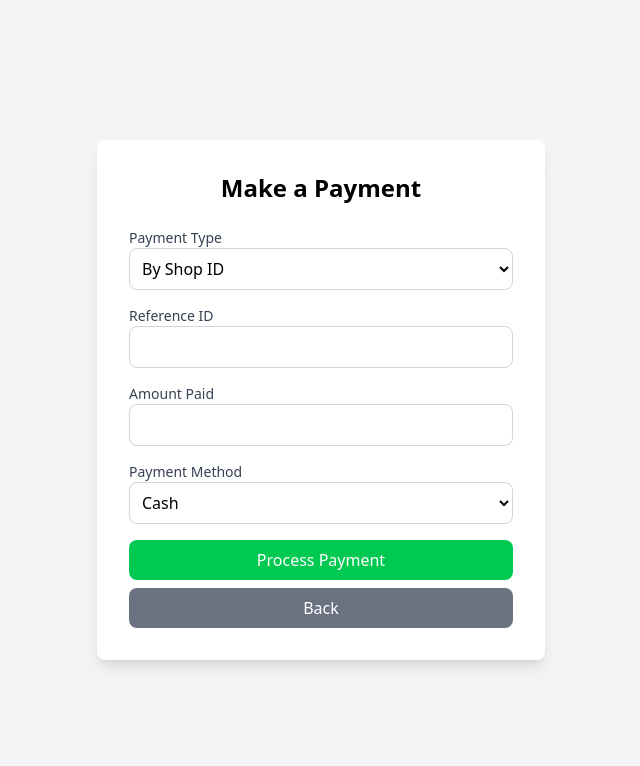
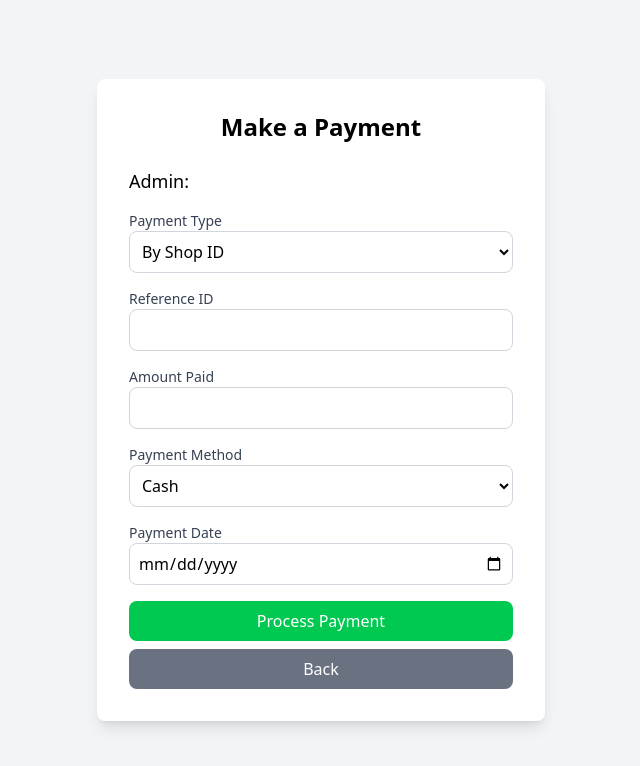
Before and after one commit to RashenThemiya/community, a React (Vite) app in the folder Frontend/: page /make-payment in a window 1280 px wide. Shown: the top 766 px of the page, without its empty margins (319-959 px from the left). Built offline with nearby package versions, Linux system fonts and the light colour scheme.

Commit message:
Update makePayment page

```diff
--- a/Frontend/src/pages/Payment/makePayment.jsx
+++ b/Frontend/src/pages/Payment/makePayment.jsx
@@ -1,15 +1,17 @@
 import { useState } from "react";
 import { useNavigate } from "react-router-dom";
+import ConfirmWrapper from "../../components/ConfirmWrapper"; // ✅ import ConfirmWrapper
+import { useAuth } from "../../context/AuthContext"; // ✅ import useAu
 import api from "../../utils/axiosInstance";
-import ConfirmWrapper from "../../components/ConfirmWrapper"; // ✅ import ConfirmWrapper
-
 const MakePayment = () => {
     const navigate = useNavigate();
+    const { name } = useAuth(); // ✅ Get admin's name from context
     const [paymentData, setPaymentData] = useState({
         referenceId: "",
         amountPaid: "",
         paymentMethod: "Cash",
         type: "shop",
+        paymentDate: "", // ✅ Add paymentDate to state
     });
     const [message, setMessage] = useState(null);
     const [error, setError] = useState(null);
@@ -24,10 +26,10 @@ const MakePayment = () => {
         setError(null);
         setMessage(null);
 
-        const { referenceId, amountPaid, paymentMethod, type } = paymentData;
+        const { referenceId, amountPaid, paymentMethod, type, paymentDate } = paymentData;
 
         // Basic validation
-        if (!referenceId.trim() || !amountPaid) {
+        if (!referenceId.trim() || !amountPaid || !paymentDate) {
             setError("Please fill all fields before submitting.");
             return;
         }
@@ -42,6 +44,8 @@ const MakePayment = () => {
             const response = await api.post(endpoint, {
                 amountPaid: parseFloat(amountPaid),
                 paymentMethod,
+                paymentDate,
+                adminName: name, // ✅ Include admin's name in request // ✅ Add paymentDate to request
             });
 
             setMessage("Payment processed successfully!");
@@ -50,6 +54,7 @@ const MakePayment = () => {
                 amountPaid: "",
                 paymentMethod: "Cash",
                 type: "shop",
+                paymentDate: "", // Reset the payment date after successful submission
             });
         } catch (err) {
             setError(err.response?.data?.message || "Failed to process payment. Please try again.");
@@ -62,6 +67,9 @@ const MakePayment = () => {
         <div className="flex justify-center items-center min-h-screen bg-gray-100">
             <div className="bg-white p-8 rounded-lg shadow-lg w-full max-w-md">
                 <h2 className="text-2xl font-bold mb-6 text-center">Make a Payment</h2>
+
+                {/* Display admin's name */}
+                <p className="text-lg mb-4">Admin: {name}</p> {/* ✅ Display admin's name */}
 
                 {message && <p className="text-green-500 text-sm mb-4">{message}</p>}
                 {error && <p className="text-red-500 text-sm mb-4">{error}</p>}
@@ -121,6 +129,19 @@ const MakePayment = () => {
                         </select>
                     </div>
 
+                    {/* ✅ Add Payment Date Field */}
+                    <div>
+                        <label className="block text-sm font-medium text-gray-700">Payment Date</label>
+                        <input
+                            type="date"
+                            name="paymentDate"
+                            value={paymentData.paymentDate}
+                            onChange={handleChange}
+                            className="w-full p-2 border border-gray-300 rounded-lg"
+                            required
+                        />
+                    </div>
+
                     {/* ✅ Wrap just the button inside ConfirmWrapper */}
                     <ConfirmWrapper message="Are you sure you want to process this payment?">
                         <button
```
